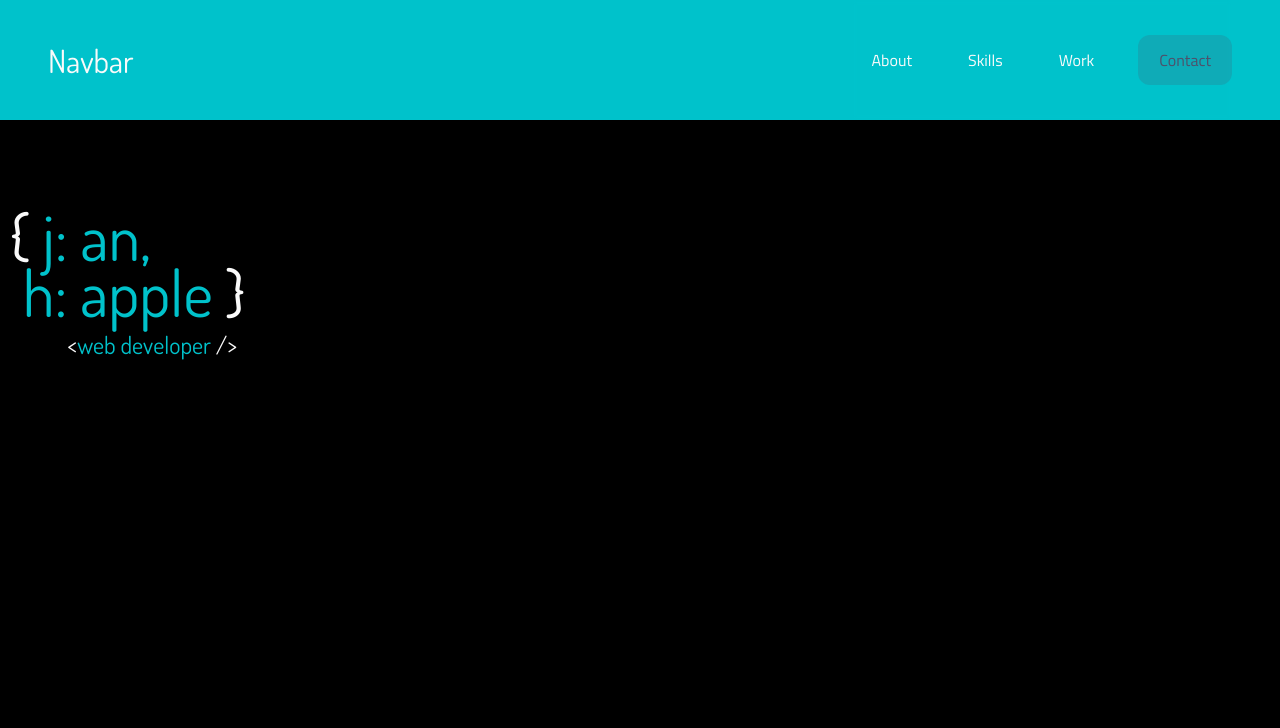
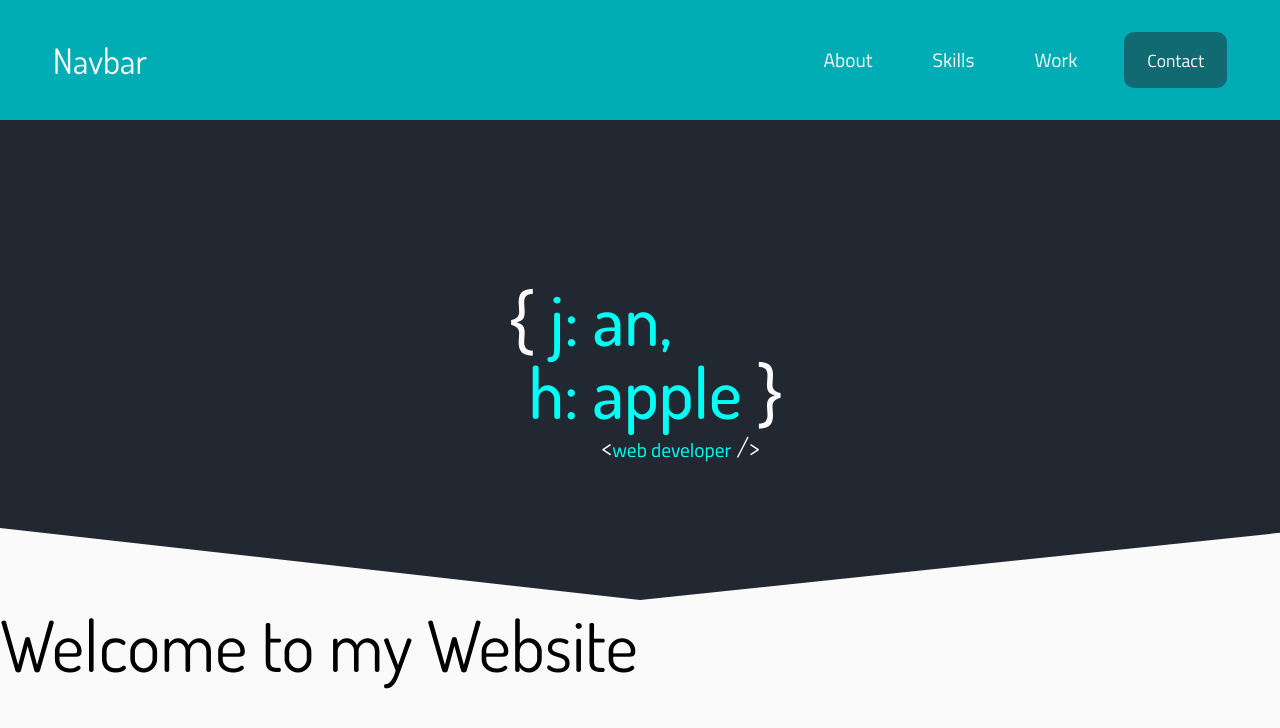
Before and after one commit to JanHapple/portfolio, a React (Create React App) app: page / in a window 1280 px wide. Shown: the top 728 px of the page. Built offline with nearby package versions, Linux system fonts and the light colour scheme.

Commit message:
added shapes on brand section

```diff
--- a/public/index.html
+++ b/public/index.html
@@ -8,7 +8,7 @@
     <meta name="description" content="Web site created using create-react-app"/>
     <link rel="preconnect" href="https://fonts.googleapis.com">
     <link rel="preconnect" href="https://fonts.gstatic.com" crossorigin>
-    <link href="https://fonts.googleapis.com/css2?family=Dosis:wght@300;400&family=Titillium+Web:wght@300;400&display=swap" rel="stylesheet">
+    <link href="https://fonts.googleapis.com/css2?family=Dosis:wght@300;400;500&family=Titillium+Web:wght@300;400;500&display=swap" rel="stylesheet">
     <title>My Portfolio</title>
   </head>
   <body>
--- a/src/components/BrandSign.jsx
+++ b/src/components/BrandSign.jsx
@@ -5,7 +5,7 @@ const BrandSign = () => {
     return(
     <div className="signature-box">
         <div className="brand-box">
-            <h2 className="firstBrandLine"><span className="bracket">&#123;</span> j: an,</h2>
+            <h2 className="firstBrandLine typewriter-text"><span className="bracket">&#123;</span> j: an,</h2>
             <h2 className="secondBrandLine">h: apple <span className="bracket">&#125;</span></h2>
         </div>
         <div className="subBrandingFlex"><h5 className="subBranding">&lt;<span className="webdev">web developer</span> /&gt;</h5></div>
--- a/src/components/Navbar.jsx
+++ b/src/components/Navbar.jsx
@@ -1,8 +1,7 @@
-import React, { useState } from 'react';
+import React, { useEffect, useState } from 'react';
 import "../styles/_variables.scss";
 import "../styles/_reset.scss";
-// import "../styles/Navbar.scss";
-import classes from "../styles/Navbar.scss";
+import "../styles/Navbar.scss";
 import { CgMenuGridO } from "react-icons/cg";
 import { AiOutlineClose } from "react-icons/ai";
 
@@ -12,6 +11,24 @@ const Navbar = () => {
         width: undefined,
         height: undefined,
     });
+
+    useEffect(() => {
+        const handleResize = () => {
+            setSize({
+                width: window.innerWidth,
+                height: window.innerHeight,
+            });
+        };
+        window.addEventListener("resize", handleResize);
+
+        return () => window.removeEventListener("resize", handleResize);
+    }, [])
+
+    useEffect(() => {
+        if (size.width > 768 && menuOpen) {
+            setMenuOpen(false)
+        }
+    }, [size.width, menuOpen]);
 
     const menuToggleHandler = () => {
         setMenuOpen((p) => !p);
--- a/src/styles/App.scss
+++ b/src/styles/App.scss
@@ -5,9 +5,10 @@
 .container {
     display: grid;
     grid-template-columns: 1fr;
-    grid-template-rows: auto;
+    grid-template-rows: 120px 60vh repeat(5, auto);
     grid-template-areas:
     "header"
+    "brand"
     "about"
     "skills"
     "work"
@@ -17,7 +18,7 @@
 }
 
 .container {
-    background: black;
+    background: $textPrimary;
     width: 100vw;
     height: 100vh;
 }
--- a/src/styles/BrandSign.scss
+++ b/src/styles/BrandSign.scss
@@ -9,24 +9,26 @@
         padding: 0 0 15px 10px;
         .firstBrandLine {
             color: $primary;
-            line-height: 3.5rem;
+            font-weight: 500;
             .bracket {
                 color: $textPrimary;
+                font-size: 4.3rem;
             }
         }
         .secondBrandLine {
             color: $primary;
-            margin-left: 0.8rem;
-            line-height: 3.5rem;
+            font-weight: 500;
+            margin: -2.4rem 0 0 1.1rem;
             .bracket {
                 color: $textPrimary;
+                font-size: 4.3rem;
             }
         }
     }
     .subBrandingFlex {
         display: flex;
         justify-content: flex-end;
-        margin-top: -6px;
+        margin-top: -1.9rem;
         width: 100%;
         height: 30px;
         .subBranding {
@@ -39,3 +41,31 @@
         }
     }
 }
+
+// .typewriter-text {
+//     overflow: hidden;
+//     position: relative;
+//     // width: 18em;
+//     height: 120px;
+//     border-right: 2px solid rgba(255, 255, 255, 0.75);
+//     animation: typewriter 3s steps(50) 1s normal both,
+//                 blinkTextCursor 400ms steps(50) infinite normal;
+// }
+
+// @keyframes typewriter {
+//     from {
+//         width: 0;
+//     }
+//     to {
+//         width: 18em;
+//     }
+// }
+
+// @keyframes blinkTextCursor {
+//     from {
+//         border-right-color: rgba(255, 255, 255, 0.75);
+//     }
+//     to {
+//         border-right-color: transparent;
+//     }
+// }
--- a/src/styles/Home.scss
+++ b/src/styles/Home.scss
@@ -2,16 +2,61 @@
 @import "variables.scss";
 @import "fonts.scss";
 
-.container {
-    display: grid;
-    grid-template-columns: 1fr;
-    grid-template-rows: minmax(90vw);
-    grid-template-areas:
-    "header"
-    "about"
-    "skills"
-    "work"
-    "contact"
-    "footer";
+.brand-container {
+    grid-area: brand;
+    display: flex;
+    position: relative;
+    height: 60vh;
+    background: $bgPrimaryColor;
     justify-content: center;
+    align-items: center;
+    clip-path: polygon(0 0, 100% 0, 100% 20%, 100% 86%, 50% 100%, 50% 100%, 0 85%, 0% 20%);
 }
+
+// .triangle-left {
+//     position: absolute;
+//     bottom: 0;
+//     left: 0;
+//     height: 0;
+//     width: 0;
+//     border-bottom: 10rem solid $textPrimary;
+//     border-right: 50vw solid transparent;
+// }
+
+// .triangle-right {
+//     position: absolute;
+//     bottom: 0;
+//     right: 0;
+//     height: 0;
+//     width: 0;
+//     border-bottom: 10rem solid $textPrimary;
+//     border-left: 50vw solid transparent;
+//     // box-shadow: 4px 10px black ;
+// }
+
+// .typewriter-text {
+//     overflow: hidden;
+//     position: relative;
+//     width: 18em;
+//     border-right: 2px solid rgba(255, 255, 255, 0.75);
+//     animation: typewriter 3s steps(50) 1s normal both,
+//                 blinkTextCursor 400ms steps(50) infinite normal;
+// }
+
+// @keyframes typewriter {
+//     from {
+//         width: 0;
+//     }
+//     to {
+//         width: 18em;
+//     }
+// }
+
+// @keyframes blinkTextCursor {
+//     from {
+//         border-right-color: rgba(255, 255, 255, 0.75);
+//     }
+//     to {
+//         border-right-color: transparent;
+//     }
+// }
--- a/src/styles/Navbar.scss
+++ b/src/styles/Navbar.scss
@@ -2,10 +2,9 @@
 @import "variables.scss";
 @import "fonts.scss";
 
-
-
 .header {
-    background: $primary;
+    grid-area: header;
+    background: $secondary;
     height: 120px;
     padding: 0 1.5rem;
     @include breakpoint(md) {
@@ -15,7 +14,6 @@
     .headerContent {
         overflow: hidden;
         color: $textPrimary;
-        // margin: 0;
         max-width: 1920px;
         height:100%;
         display: flex;
@@ -60,6 +58,7 @@
                 display: flex;
                 flex-direction: column;
                 margin-bottom: 32px;
+                // z-index: 300;
                 @include breakpoint(md) {
                     flex-direction: row;
                     align-items: center;
@@ -82,11 +81,11 @@
                         transition: 0.3s ease all;
 
                         &:hover {
-                            background: rgba($secondary, 0.1);
+                            background: rgba($bgPrimaryColor, 0.1);
                         }
                         &:active {
                             border-radius: calc(#{12px} + 6px);
-                            background: linear-gradient(rgba($secondary, 0.1), rgba($secondary, 0.2));
+                            background: linear-gradient(rgba($bgPrimaryColor, 0.1), rgba($bgSecondaryColor, 0.2));
                         }
                     }
                 }
@@ -95,18 +94,18 @@
                 cursor: pointer;
                 outline: none;
                 padding: 0.75rem 1.25rem;
-                border-radius: 12px;
+                border-radius: 10px;
                 font-size: 1rem;
                 font-family: inherit;
-                background: rgba($secondary, 0.2);
-                color: $secondary;
+                background: rgba($bgPrimaryColor, 0.5);
+                color: $textPrimary;
                 border: 1px solid transparent;
                 transition: 0.3s ease all;
 
                 &:hover {
-                    border-color: blue;
-                    background: rgba(blue, 0.1);
-                    color: blue;
+                    border-color: $primary;
+                    background: rgba($bgSecondaryColor, 0.1);
+                    // color: $primary;
                 }
                 &:active {
                     border-color: black;
--- a/src/styles/_fonts.scss
+++ b/src/styles/_fonts.scss
@@ -4,7 +4,8 @@ h1, h2, h3, h4, h5, h6 {
     font-weight: 400;
 }
 
-p, div {
+* {
     font-family: 'Titillium Web', Arial, Helvetica, sans-serif;
     font-weight: 400;
+    font-size: 1.1rem;
 }
--- a/src/styles/_variables.scss
+++ b/src/styles/_variables.scss
@@ -1,9 +1,10 @@
 //* theme colors
-$primary: #00c2cb;
-$secondary: #4e516b;
+$primary: #00FFF5;
+$secondary: #00ADB5;
 $textPrimary: #fafafa;
-$textSecondary: black;
-$bgPrimaryColor: black;
+$textSecondary: #222831; // or black?
+$bgPrimaryColor: #222831;
+$bgSecondaryColor: #393E46;
 
 //* font-Sizes
 
--- a/src/views/Home.jsx
+++ b/src/views/Home.jsx
@@ -4,9 +4,18 @@ import BrandSign from "../components/BrandSign";
 
 const Home = () => {
     return(
-        <div>
-            <BrandSign />
-        </div>
+    <main>
+        <section className="brand-container">
+            <BrandSign className="brand typewriter-text"/>
+            <div className="triangle-left"></div>
+            <div className="triangle-right"></div>
+        </section>
+
+        <section className="about">
+            <h1>Welcome to my Website</h1>
+        </section>
+    </main>
+
     );
 }
 
```
Also changed, not shown: 1 other file (tests, documents, lock files or other folders).
